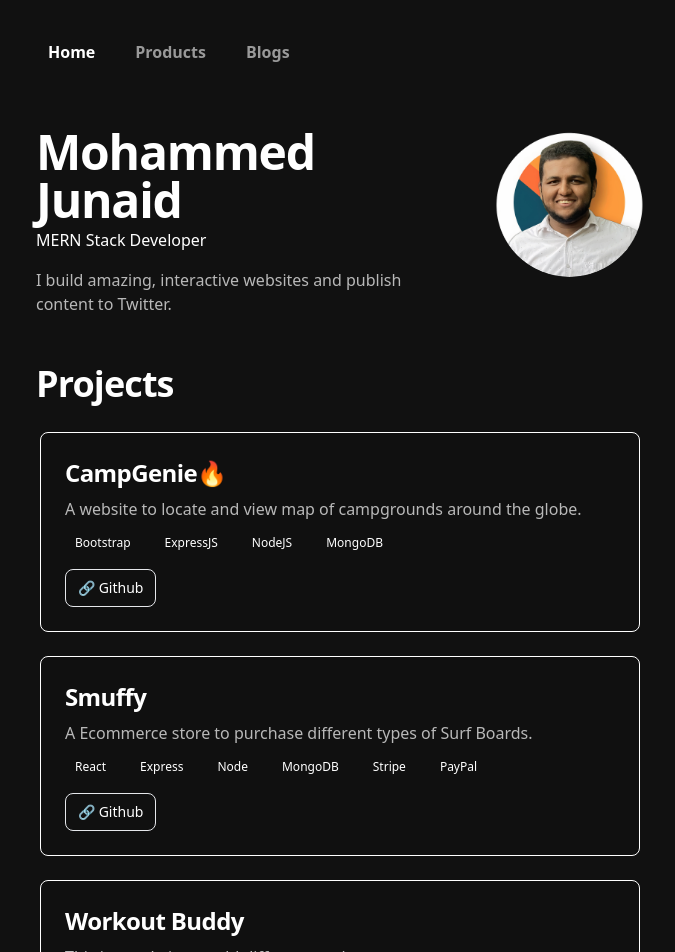
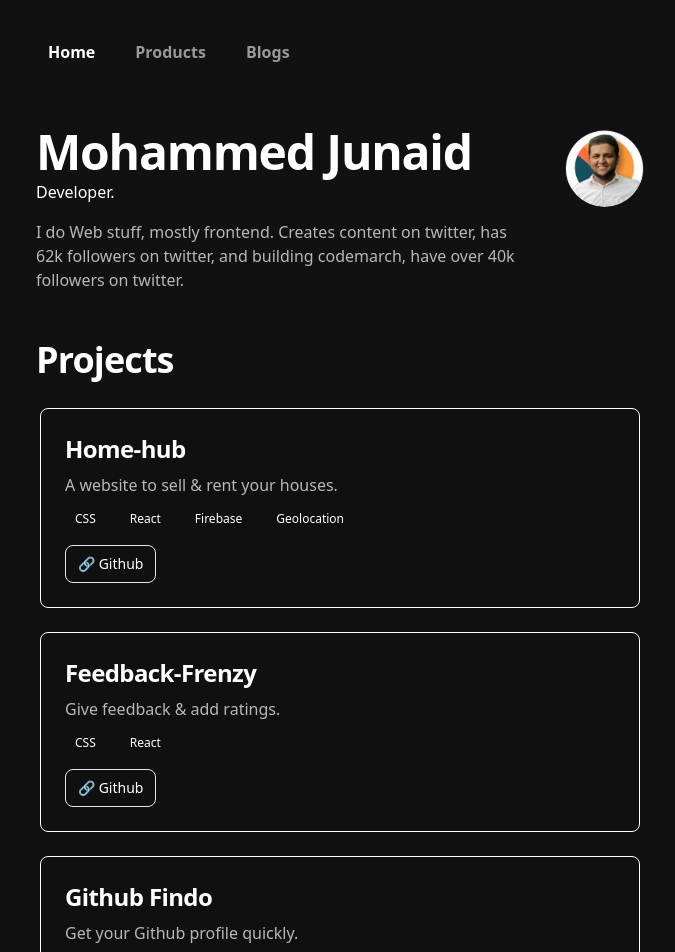
Before and after one commit to junaidapdev/dope-portfolio, a React (Create React App) app: page / in a window 1280 px wide. Shown: the top 952 px of the page, without its empty margins (300-975 px from the left). Built offline with nearby package versions, Linux system fonts and the light colour scheme.

Commit message:
adding projects

```diff
--- a/src/sections/Hero.jsx
+++ b/src/sections/Hero.jsx
@@ -11,10 +11,10 @@
             Mohammed Junaid
           </h1>
           <h3 className="text:xl text-[#ffffff] mb-4">
-            MERN Stack Developer
+            Developer.
           </h3>
           <p className="text-[#B8B8B8]">
-          I build amazing, interactive websites and publish content to Twitter.
+          I do Web stuff, mostly frontend. Creates content on twitter, has 62k followers on twitter, and building codemarch, have over 40k followers on twitter.
           </p>
           {/* <div>
             <Buttons className="bg-gray-600 gap-2 text-white px-6 ml-0">
@@ -44,25 +44,26 @@
             <div className="p-6 gap-4 max-w-2xl items-center bg-[#101010] rounded-lg border border-white">
               <a href="#">
                 <h5 className="mb-2 text-2xl font-bold tracking-tight text-white">
-                  CampGenie🔥
+                  Home-hub
                 </h5>
               </a>
               <p className="mb-3 font-normal text-[#b8b8b8]">
-                A website to locate and view map of campgrounds around the globe.
+                A website to sell & rent your houses.
               </p>
               <div className="flex flex-wrap gap-1.5">
                 <span className="text-[#ffffff] text-xs font-medium mr-2 px-2.5 py-0.5 rounded ">
-                  Bootstrap
+                  CSS
                 </span>
                 <span className="text-black-800 text-xs font-medium mr-2 px-2.5 py-0.5 rounded ">
-                  ExpressJS
+                  React
                 </span>
                 <span className="text-black-800 text-xs font-medium mr-2 px-2.5 py-0.5 rounded ">
-                  NodeJS
+                  Firebase
                 </span>
                 <span className="text-black-800 text-xs font-medium mr-2 px-2.5 py-0.5 rounded ">
-                  MongoDB
+                  Geolocation
                 </span>
+
 
               </div>
               <div className="flex gap-3 mt-4">
@@ -73,7 +74,7 @@
                  🚀 Website
                 </a> */}
                 <a
-                  href="https://github.com/junaidapdev/camp_genie"
+                  href="https://github.com/junaidapdev/home-hub"
                   className="inline-flex items-center border py-2 px-3 text-sm font-small text-center text-white bg-[#101010]  rounded-lg focus:ring-4 focus:outline-none focus:ring-blue-300 hover:border-[#b8b8b8]"
                 >
                   🔗 Github
@@ -85,31 +86,20 @@
           <div className="p-6 gap-4 max-w-2xl items-center bg-[#101010] rounded-lg border border-white">
               <a href="#">
               <h5 className="mb-2 text-2xl font-bold tracking-tight text-white">
-                  Smuffy
+                  Feedback-Frenzy
                 </h5>
               </a>
               <p className="mb-3 font-normal text-[#b8b8b8]">
-                A Ecommerce store to purchase different types of Surf Boards.
+                Give feedback & add ratings.
               </p>
               <div className="flex flex-wrap gap-1.5">
               <span className="text-[#ffffff] text-xs font-medium mr-2 px-2.5 py-0.5 rounded ">
+                  CSS
+                </span>
+                <span className="text-[#ffffff] text-xs font-medium mr-2 px-2.5 py-0.5 rounded ">
                   React
                 </span>
-                <span className="text-[#ffffff] text-xs font-medium mr-2 px-2.5 py-0.5 rounded ">
-                  Express
-                </span>
-                <span className="text-[#ffffff] text-xs font-medium mr-2 px-2.5 py-0.5 rounded ">
-                  Node
-                </span>
-                <span className="text-[#ffffff] text-xs font-medium mr-2 px-2.5 py-0.5 rounded ">
-                  MongoDB
-                </span>
-                <span className="text-[#ffffff] text-xs font-medium mr-2 px-2.5 py-0.5 rounded ">
-                  Stripe
-                </span>
-                <span className="text-[#ffffff] text-xs font-medium mr-2 px-2.5 py-0.5 rounded ">
-                  PayPal
-                </span>
+
 
               </div>
               <div className="flex gap-3 mt-4">
@@ -120,7 +110,7 @@
                  🚀 Website
                 </a> */}
                 <a
-                  href="https://github.com/junaidapdev/ecommerce"
+                  href="https://github.com/junaidapdev/feedback-frenzy"
                   className="inline-flex items-center border py-2 px-3 text-sm font-small text-center text-white bg-[#101010]  rounded-lg focus:ring-4 focus:outline-none focus:ring-blue-300 hover:border-[#b8b8b8]"
                 >
                   🔗 Github
@@ -132,25 +122,23 @@
           <div className="p-6 gap-4 max-w-2xl items-center bg-[#101010] rounded-lg border border-white">
               <a href="#">
               <h5 className="mb-2 text-2xl font-bold tracking-tight text-white">
-                  Workout Buddy
+                  Github Findo
                 </h5>
               </a>
               <p className="mb-3 font-normal text-[#b8b8b8]">
-                This is a website to add different workouts.
+              Get your Github profile quickly.
               </p>
               <div className="flex flex-wrap gap-1.5">
               <span className="text-[#ffffff] text-xs font-medium mr-2 px-2.5 py-0.5 rounded ">
                   React
                 </span>
                 <span className="text-[#ffffff] text-xs font-medium mr-2 px-2.5 py-0.5 rounded ">
-                  Express
+                  Github API
                 </span>
                 <span className="text-[#ffffff] text-xs font-medium mr-2 px-2.5 py-0.5 rounded ">
-                  Node
+                  Tailwind
                 </span>
-                <span className="text-[#ffffff] text-xs font-medium mr-2 px-2.5 py-0.5 rounded ">
-                  MongoDB
-                </span>
+
 
 
               </div>
```
